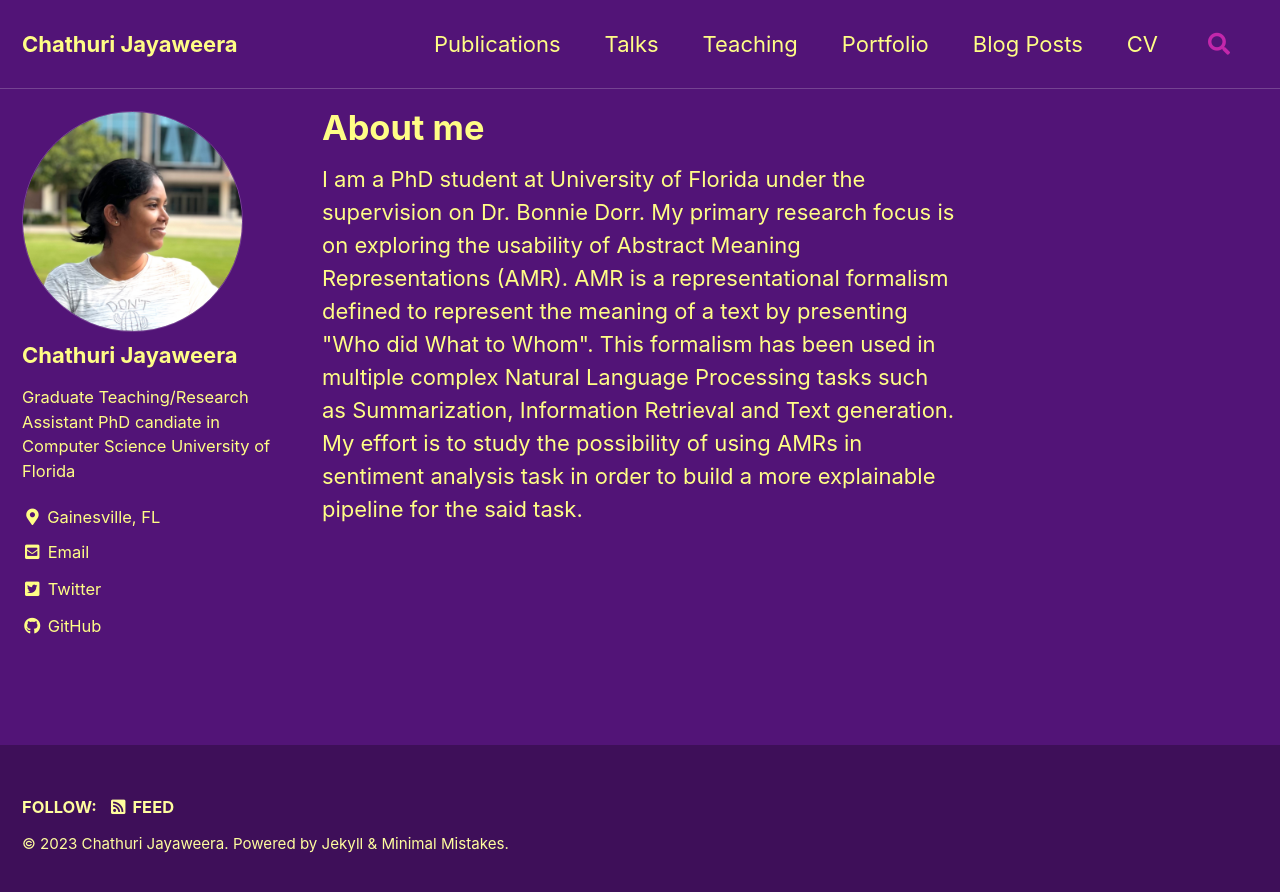
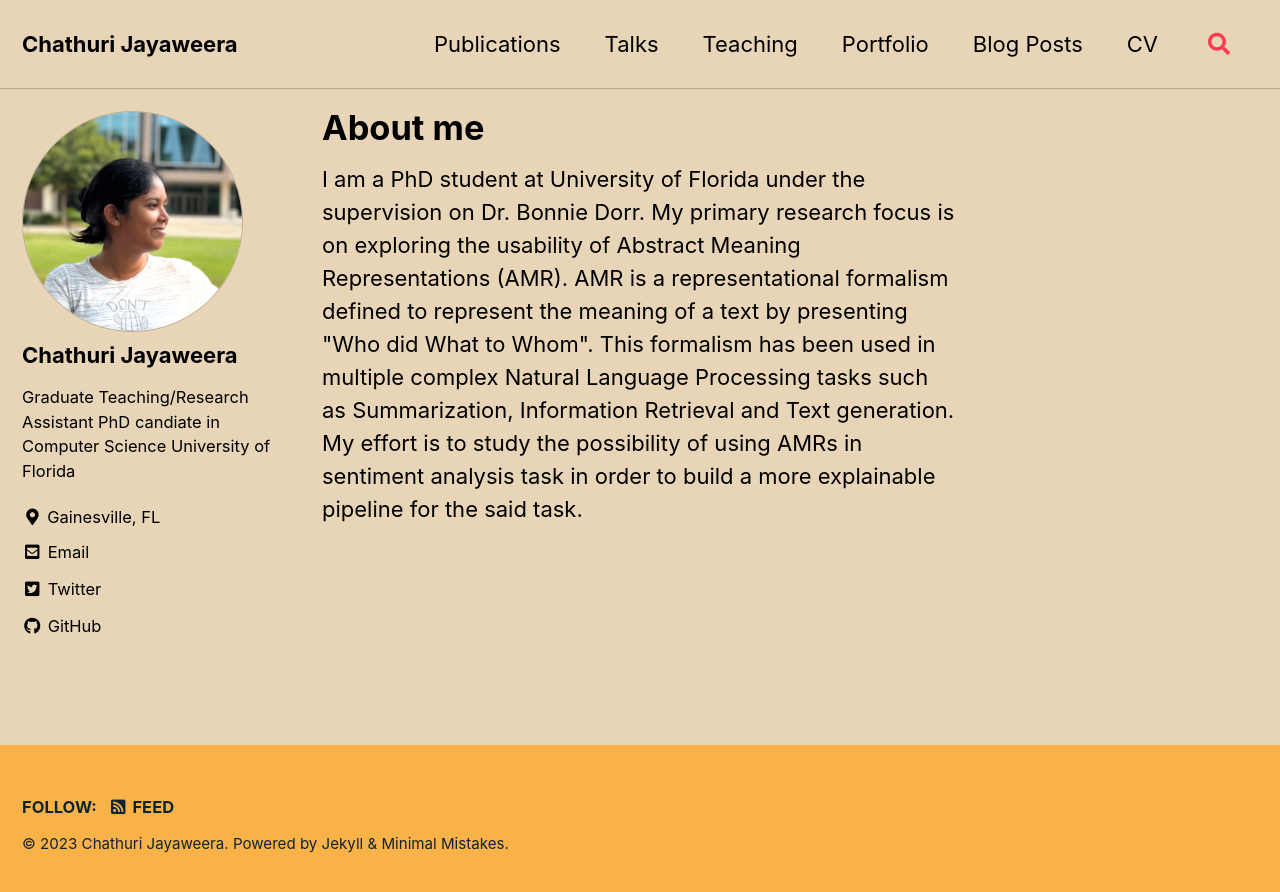
Before and after one commit to chestnutjay/chestnutjay.github.io, a Jekyll site: the page built from index.html, in a window 1280 px wide. Shown: the top 892 px of the page. Built offline with Jekyll 4.4.1, drawn with Linux system fonts in a browser that asks for light colours; cached includes are drawn as plain includes; the list of posts is cut into pages by our own code.

```diff
--- a/_config.yml
+++ b/_config.yml
@@ -12,7 +12,7 @@
 
 # theme                  : "minimal-mistakes-jekyll"
 remote_theme             : "mmistakes/minimal-mistakes@4.24.0"
-minimal_mistakes_skin    : "plum"
+minimal_mistakes_skin    : "sunrise"
 # "default" "air", "aqua", "contrast", "dark", "dirt", "neon", "mint", "plum", "sunrise"
 
 # Site Settings
```
